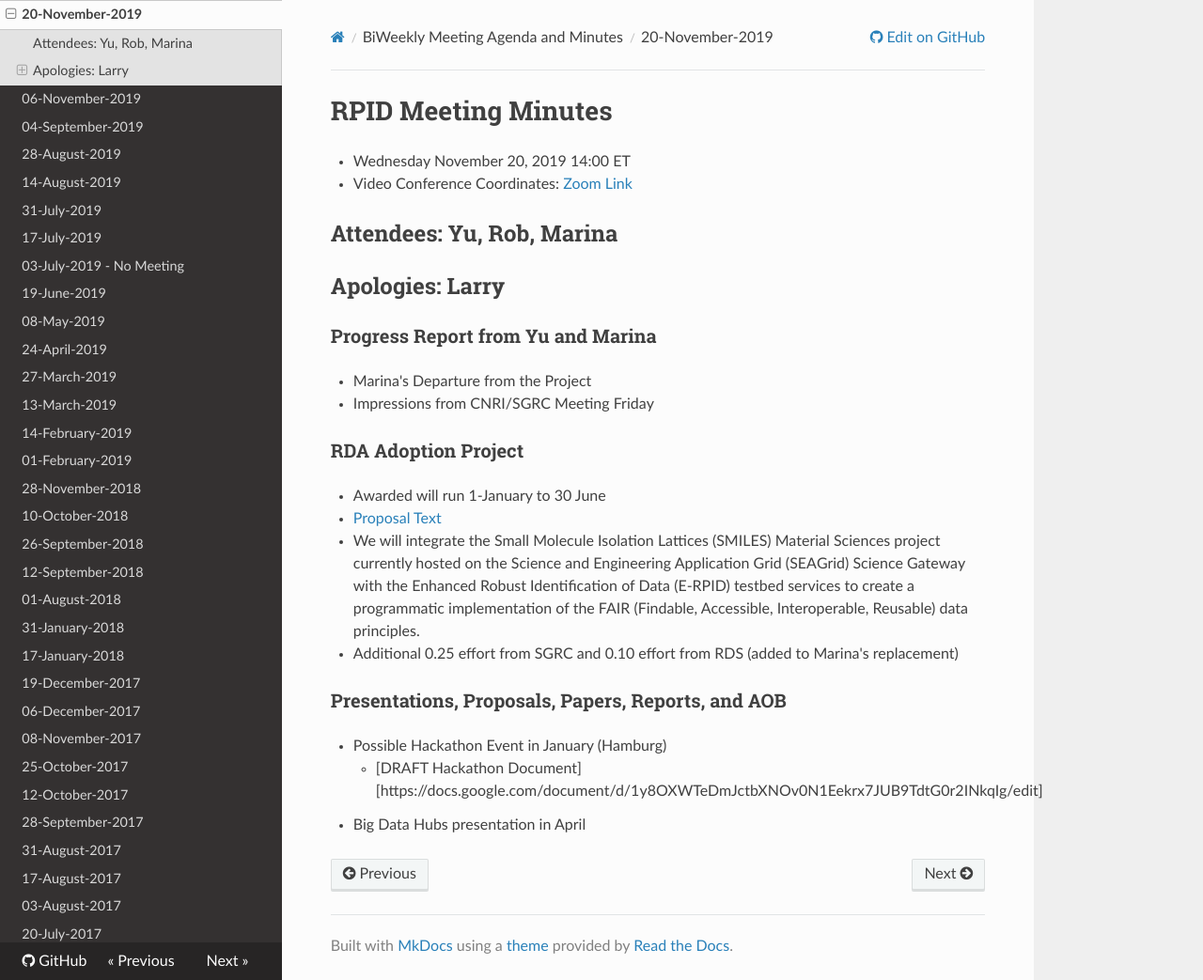
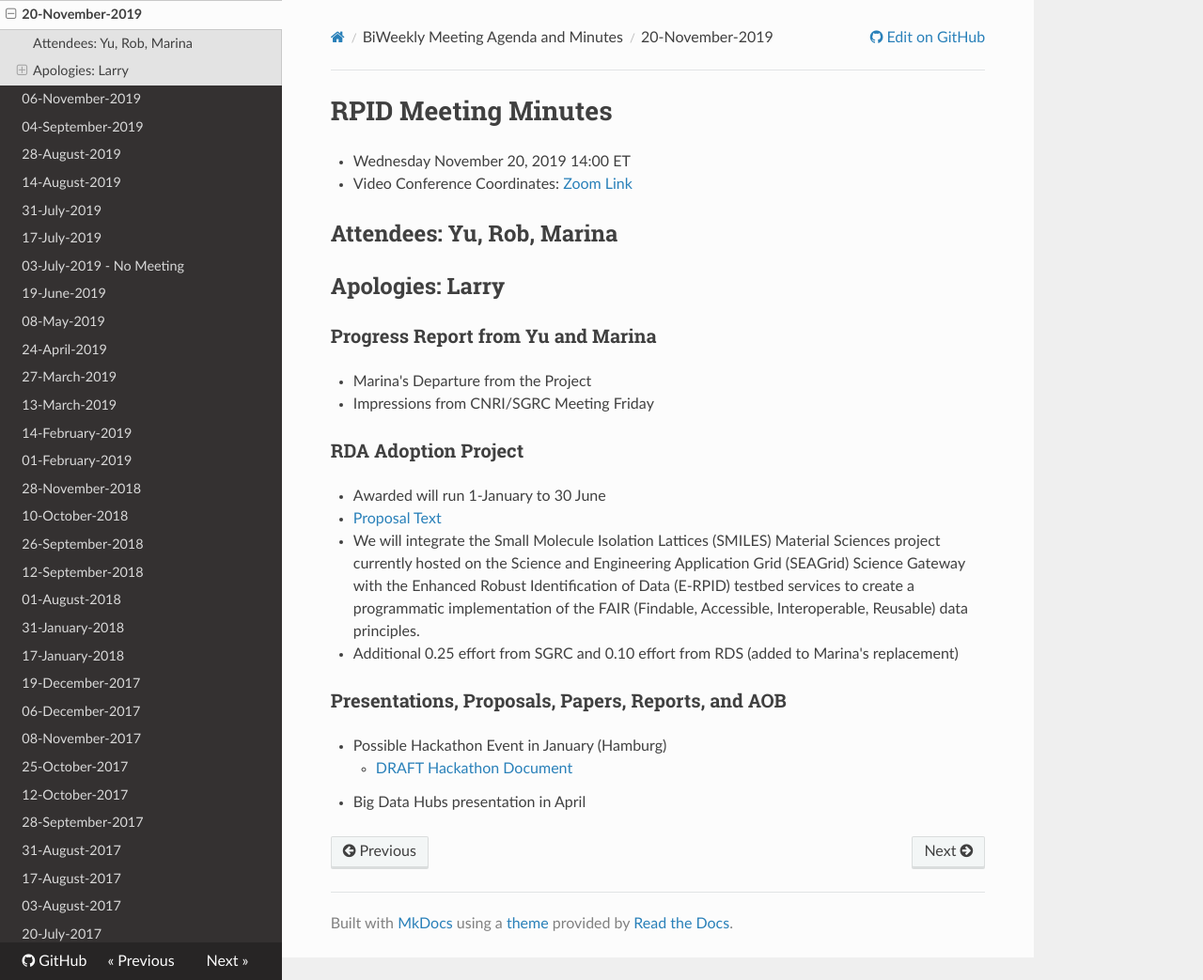
Before and after one commit to rpidproject/rpid, an MkDocs documentation site: the page built from docs/20-November-2019.md, in a window 1280 px wide and 1043 px high. Shown: the whole window at 94% size. Built offline with MkDocs 1.6.1, drawn with Linux system fonts in a browser that asks for light colours; nearby versions of some CDN libraries; old or Windows-style settings are respelled for this version of MkDocs.

Commit message:
Update 20-November-2019.md

```diff
--- a/docs/20-November-2019.md
+++ b/docs/20-November-2019.md
@@ -18,5 +18,5 @@
 
 ### Presentations, Proposals, Papers, Reports, and AOB
    * Possible Hackathon Event in January (Hamburg)
-      * [DRAFT Hackathon Document][https://docs.google.com/document/d/1y8OXWTeDmJctbXNOv0N1Eekrx7JUB9TdtG0r2INkqIg/edit]
+      * [DRAFT Hackathon Document](https://docs.google.com/document/d/1y8OXWTeDmJctbXNOv0N1Eekrx7JUB9TdtG0r2INkqIg/edit)
    * Big Data Hubs presentation in April
```
